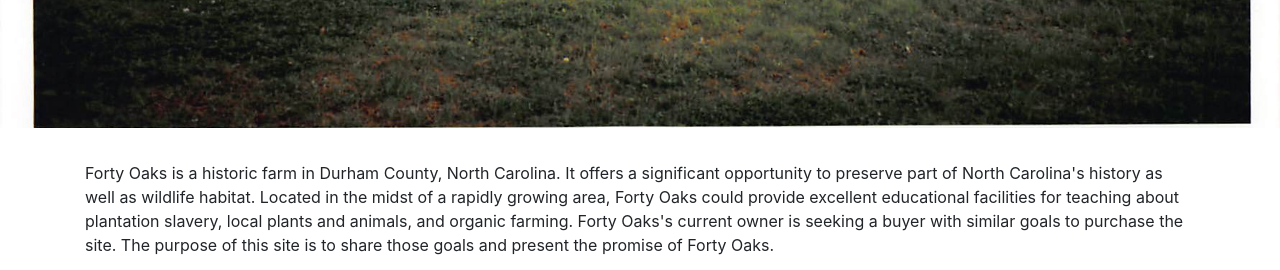
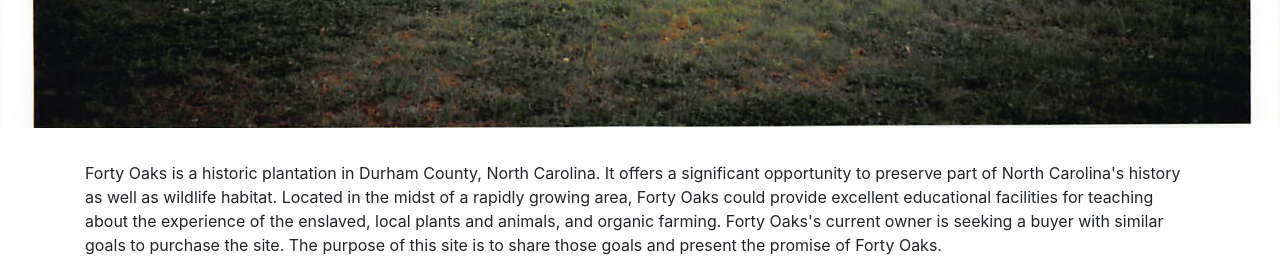
Before and after one commit to fortyoaksnc/fortyoaksnc, a plain HTML site: page index.html in a window 1280 px wide. Shown: the part 672-942 px from the top of the page. Drawn offline with nearby package versions, Linux system fonts and the light colour scheme; a script that the page names is missing.

Commit message:
Update index.html
Updated introductory text to sharpen the message.

```diff
--- a/index.html
+++ b/index.html
@@ -38,7 +38,7 @@
     </div> <!-- end row -->
     <div class='row'>
       <div class="col-sm-12">
-        <p>Forty Oaks is a historic farm in Durham County, North Carolina. It offers a significant opportunity to preserve part of North Carolina's history as well as wildlife habitat. Located in the midst of a rapidly growing area, Forty Oaks could provide excellent educational facilities for teaching about plantation slavery, local plants and animals, and  organic farming. Forty Oaks's current owner is seeking a buyer with similar goals to purchase the site. The purpose of this site is to share those goals and present the promise of Forty Oaks.</p>
+        <p>Forty Oaks is a historic plantation in Durham County, North Carolina. It offers a significant opportunity to preserve part of North Carolina's history as well as wildlife habitat. Located in the midst of a rapidly growing area, Forty Oaks could provide excellent educational facilities for teaching about the experience of the enslaved, local plants and animals, and  organic farming. Forty Oaks's current owner is seeking a buyer with similar goals to purchase the site. The purpose of this site is to share those goals and present the promise of Forty Oaks.</p>
       </div>
     </div> <!-- end row -->
 
```
